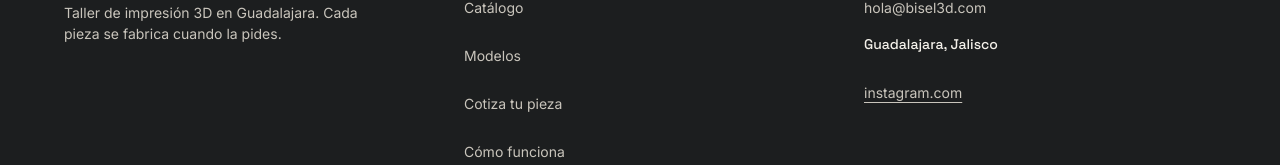
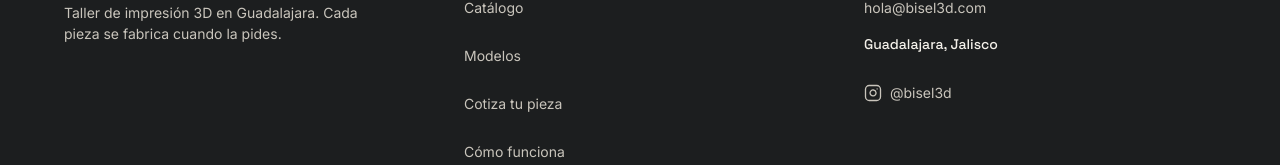
Before and after one commit to samuelalexsanche/bisel, a Next.js app: page / in a window 1280 px wide. Shown: the part 5599-5764 px from the top of the page. Built offline with nearby package versions, Linux system fonts and the light colour scheme; no server answers.

Commit message:
Footer: icono de Instagram + handle en lugar del hostname
Las redes se muestran con su glifo (SVG propio, trazo 1.75 del sitio) y
el handle derivado del URL (@bisel3d), sin subrayado y con aria-label
legible. Sin literales de marca fuera de brand.ts (§13). Lint limpio,
build 23/23.

```diff
--- a/src/components/layout/Footer.tsx
+++ b/src/components/layout/Footer.tsx
@@ -2,6 +2,50 @@ import Link from "next/link";
 
 import { Logo } from "@/components/brand/Logo";
 import { BRAND, REDES } from "@/lib/brand";
+import { TRAZO } from "@/lib/iconos";
+
+/**
+ * Icono de red social — §3.1, trazo fijo 1.75.
+ * Instagram tiene su glifo; cualquier otra red cae en un globo genérico.
+ */
+function IconoRed(host: string) {
+  if (host.includes("instagram")) {
+    return (
+      <svg
+        viewBox="0 0 24 24"
+        width="18"
+        height="18"
+        fill="none"
+        stroke="currentColor"
+        strokeWidth={TRAZO}
+        strokeLinecap="round"
+        strokeLinejoin="round"
+        aria-hidden="true"
+      >
+        <rect width="20" height="20" x="2" y="2" rx="5" ry="5" />
+        <path d="M16 11.37A4 4 0 1 1 12.63 8 4 4 0 0 1 16 11.37z" />
+        <line x1="17.5" x2="17.51" y1="6.5" y2="6.5" />
+      </svg>
+    );
+  }
+  return (
+    <svg
+      viewBox="0 0 24 24"
+      width="18"
+      height="18"
+      fill="none"
+      stroke="currentColor"
+      strokeWidth={TRAZO}
+      strokeLinecap="round"
+      strokeLinejoin="round"
+      aria-hidden="true"
+    >
+      <circle cx="12" cy="12" r="10" />
+      <line x1="2" x2="22" y1="12" y2="12" />
+      <path d="M12 2a15.3 15.3 0 0 1 4 10 15.3 15.3 0 0 1-4 10 15.3 15.3 0 0 1-4-10 15.3 15.3 0 0 1 4-10z" />
+    </svg>
+  );
+}
 
 const NAV = [
   { href: "/catalogo", texto: "Catálogo" },
@@ -74,18 +118,25 @@ export function Footer() {
 
           {REDES.length > 0 && (
             <ul className="mt-4 flex gap-4">
-              {REDES.map((u) => (
+              {REDES.map((u) => {
+                const host = new URL(u).hostname.replace("www.", "");
+                const etiqueta =
+                  "@" + new URL(u).pathname.split("/").filter(Boolean).pop();
+                return (
                   <li key={u}>
                     <a
                       href={u}
                       target="_blank"
                       rel="noopener"
-                    className="inline-flex min-h-[44px] items-center text-detalle text-cemento underline underline-offset-4 hover:text-hueso"
+                      aria-label={`${BRAND.name} en ${host.split(".")[0]}`}
+                      className="inline-flex min-h-[44px] items-center gap-2 text-detalle text-cemento transition-colors duration-[120ms] hover:text-hueso"
                     >
-                    {new URL(u).hostname.replace("www.", "")}
+                      {IconoRed(host)}
+                      {etiqueta}
                     </a>
                   </li>
-              ))}
+                );
+              })}
             </ul>
           )}
         </div>
```
Lines whose indentation alone changed are shown as unchanged.
